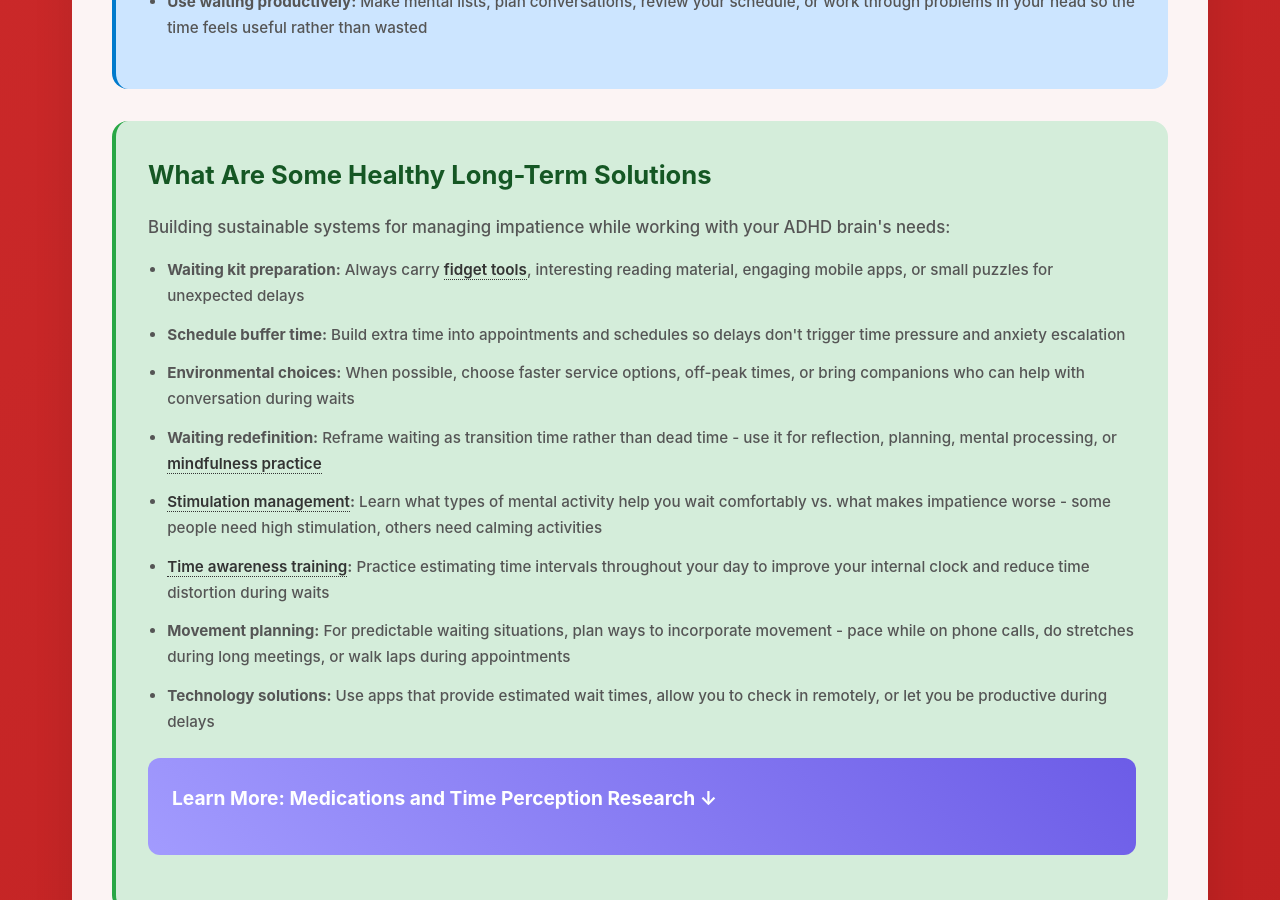
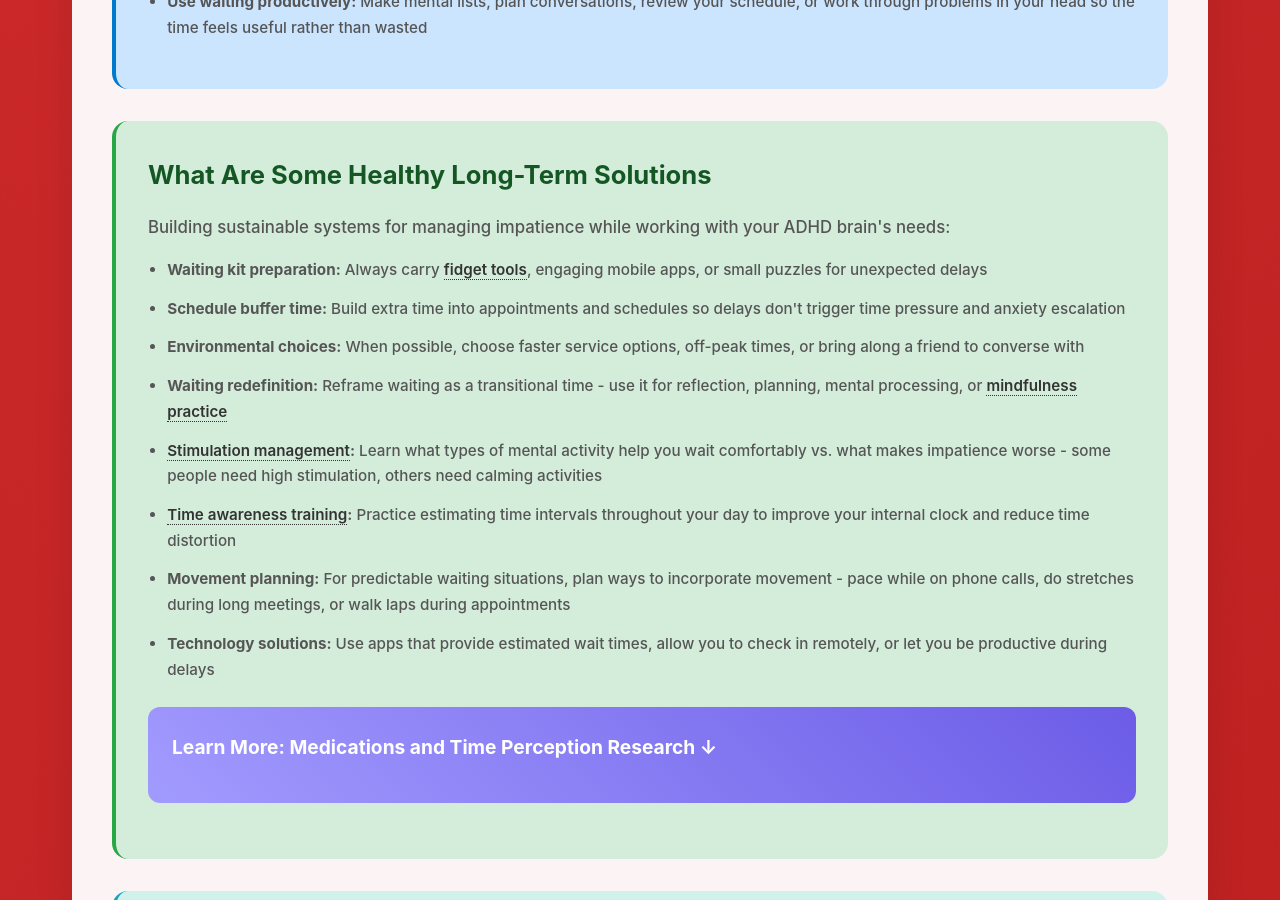
Before and after one commit to neurodivergent-survival-guide/neurodivergent-survival-guide, a Jekyll site: the page built from struggles/impatience-with-waiting.html, in a window 1280 px wide and 900 px high, scrolled down 2641 px. Built offline with Jekyll 4.4.1, drawn with Linux system fonts in a browser that asks for light colours.

Commit message:
Update impatience-with-waiting.html

```diff
--- a/struggles/impatience-with-waiting.html
+++ b/struggles/impatience-with-waiting.html
@@ -80,12 +80,12 @@ search_terms: ["can't stand waiting", "waiting feels impossible", "hate waiting"
         <p>Building sustainable systems for managing impatience while working with your ADHD brain's needs:</p>
 
         <ul>
-            <li><strong>Waiting kit preparation:</strong> Always carry <span class="jargon">fidget tools<span class="tooltip">Small objects that provide sensory input and movement</span></span>, interesting reading material, engaging mobile apps, or small puzzles for unexpected delays</li>
+            <li><strong>Waiting kit preparation:</strong> Always carry <span class="jargon">fidget tools<span class="tooltip">Small objects that provide sensory input and movement</span></span>, engaging mobile apps, or small puzzles for unexpected delays</li>
             <li><strong>Schedule buffer time:</strong> Build extra time into appointments and schedules so delays don't trigger time pressure and anxiety escalation</li>
-            <li><strong>Environmental choices:</strong> When possible, choose faster service options, off-peak times, or bring companions who can help with conversation during waits</li>
-            <li><strong>Waiting redefinition:</strong> Reframe waiting as transition time rather than dead time - use it for reflection, planning, mental processing, or <span class="jargon">mindfulness practice<span class="tooltip">Intentional awareness of the present moment</span></span></li>
+            <li><strong>Environmental choices:</strong> When possible, choose faster service options, off-peak times, or bring along a friend to converse with</li>
+            <li><strong>Waiting redefinition:</strong> Reframe waiting as a transitional time - use it for reflection, planning, mental processing, or <span class="jargon">mindfulness practice<span class="tooltip">Intentional awareness of the present moment</span></span></li>
             <li><strong><span class="jargon">Stimulation management<span class="tooltip">Finding the right amount of sensory and mental input to feel calm and focused</span></span>:</strong> Learn what types of mental activity help you wait comfortably vs. what makes impatience worse - some people need high stimulation, others need calming activities</li>
-            <li><strong><span class="jargon">Time awareness training<span class="tooltip">Practicing estimating time intervals to improve internal sense of time passage</span></span>:</strong> Practice estimating time intervals throughout your day to improve your internal clock and reduce time distortion during waits</li>
+            <li><strong><span class="jargon">Time awareness training<span class="tooltip">Practicing estimating time intervals to improve internal sense of time passage</span></span>:</strong> Practice estimating time intervals throughout your day to improve your internal clock and reduce time distortion</li>
             <li><strong>Movement planning:</strong> For predictable waiting situations, plan ways to incorporate movement - pace while on phone calls, do stretches during long meetings, or walk laps during appointments</li>
             <li><strong>Technology solutions:</strong> Use apps that provide estimated wait times, allow you to check in remotely, or let you be productive during delays</li>
         </ul>
```
